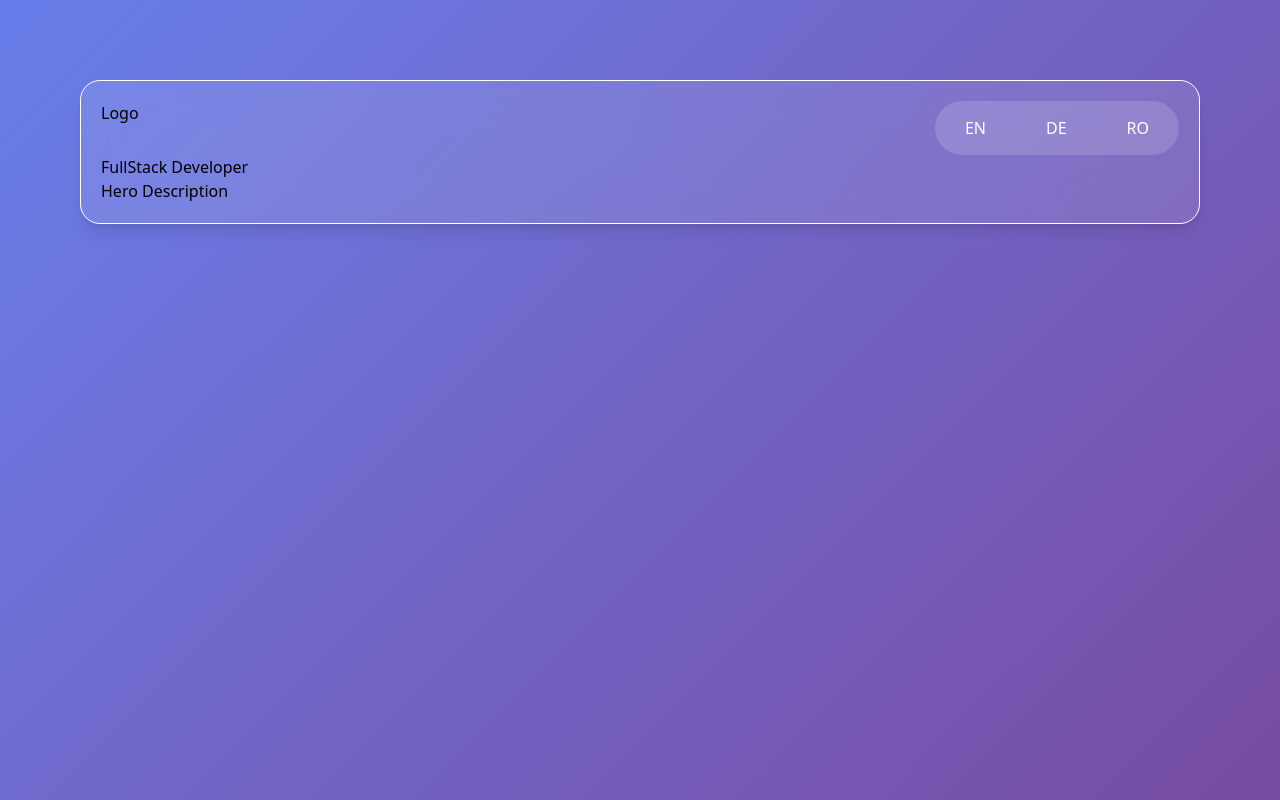
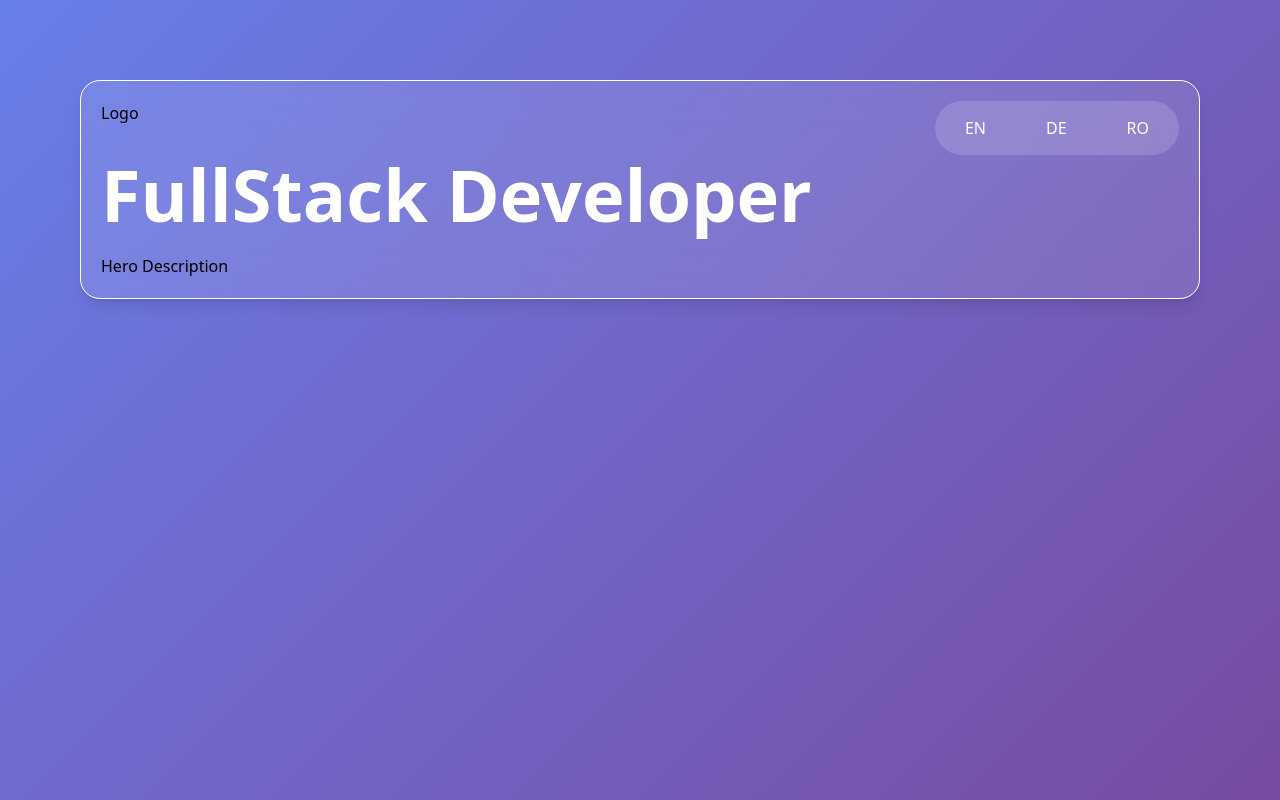
Before and after one commit to DincaToni/tonidinca_webapp-frontend-next, a Next.js app: page / in a window 1280 px wide. Built offline with nearby package versions, Linux system fonts and the light colour scheme.

Commit message:
title configuration added

```diff
--- /dev/null
+++ b/app/components/atoms/title.tsx
@@ -0,0 +1,5 @@
+let Title = ({ type, children }: { type: string; children: string }) => {
+  return <h1 className={type}>{children}</h1>;
+};
+
+export default Title;
--- a/app/components/organisms/hero.tsx
+++ b/app/components/organisms/hero.tsx
@@ -1,4 +1,5 @@
 import LanguageSelector from "../molecules/languageSelector";
+import Title from "../atoms/title";
 
 let Hero = () => {
   return (
@@ -8,7 +9,9 @@ let Hero = () => {
           <div>Logo</div>
           <LanguageSelector />
         </div>
-        <div>FullStack Developer</div>
+        <div>
+          <Title type="heroTitle">FullStack Developer</Title>
+        </div>
         <div>Hero Description</div>
       </div>
     </div>
--- a/app/globals.css
+++ b/app/globals.css
@@ -16,4 +16,8 @@
   .languageSelectorButton {
     @apply bg-transparent px-[25px] py-[10px] cursor-pointer rounded-[50px] text-white transition-all duration-300 hover:bg-white/20 active:bg-white active:text-[#667eea];
   }
+
+  .heroTitle {
+    @apply text-white text-[72px] font-extrabold mb-[20px] leading-[1.1];
+  }
 }
```
